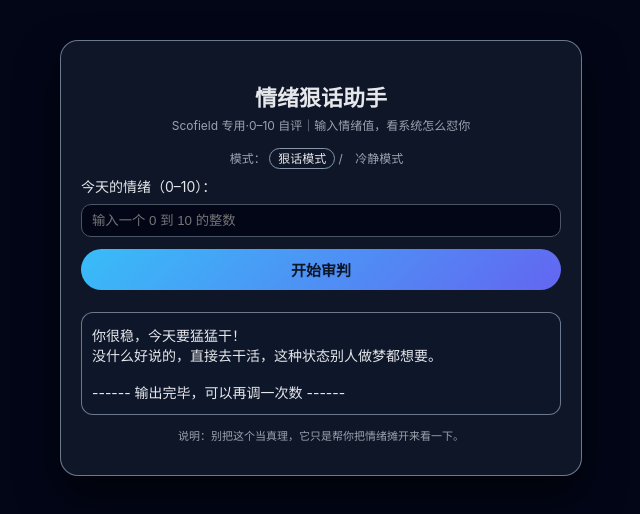
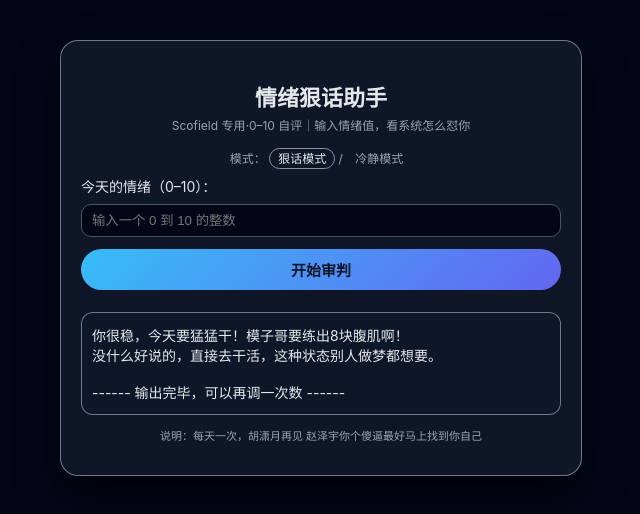
Before and after one commit to 1372527043-jpg/emanational-testing, a plain HTML site: page index.html in a window 1280 px wide. Both pictures are taken after a click on the button "开始审判". Shown: the whole page, without its empty margins (319-959 px from the left). Drawn offline with Linux system fonts and the light colour scheme.

Commit message:
Update index.html

```diff
--- a/index.html
+++ b/index.html
@@ -112,7 +112,7 @@
 
     <div id="result" class="result" style="display:none;"></div>
 
-    <div class="hint">说明：别把这个当真理，它只是帮你把情绪摊开来看一下。</div>
+    <div class="hint">说明：每天一次，胡潇月再见 赵泽宇你个傻逼最好马上找到你自己 </div>
 </div>
 
 <script>
@@ -145,7 +145,7 @@
         if (mode === "hard") {
             // 狠话模式 —— 基于你原来的 Python 文本改写
             if (value <= 3) {
-                text = "你很稳，今天要猛猛干！\n没什么好说的，直接去干活，这种状态别人做梦都想要。";
+                text = "你很稳，今天要猛猛干！模子哥要练出8块腹肌啊！\n没什么好说的，直接去干活，这种状态别人做梦都想要。";
             } else if (value <= 6) {
                 text = "又犯上小贱了？\n想想她扭头就走，把你留在原地的是谁？\n现在真正陪你往前走的是：家人、朋友，还有你自己。";
             } else if (value <= 8) {
```
